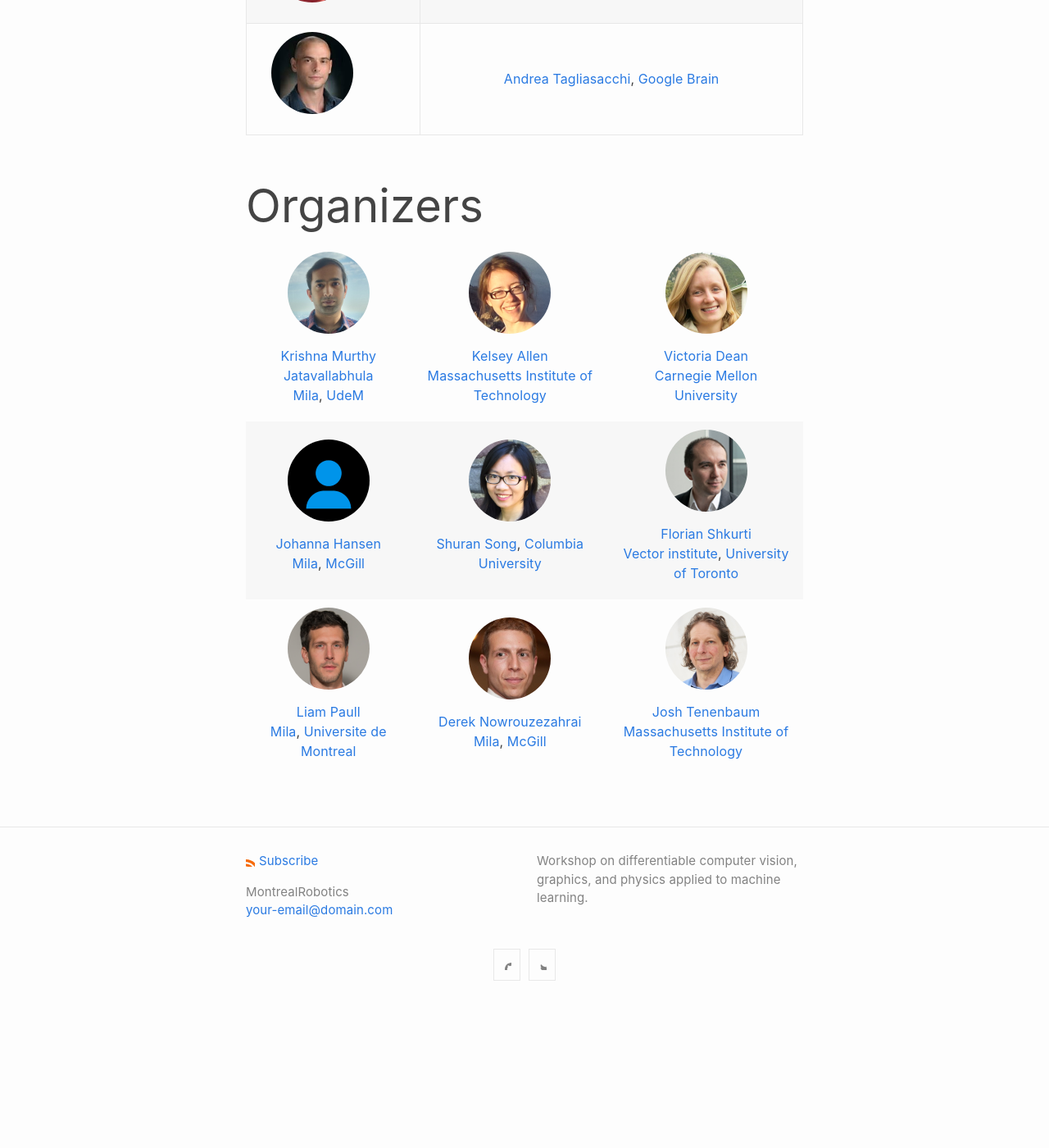
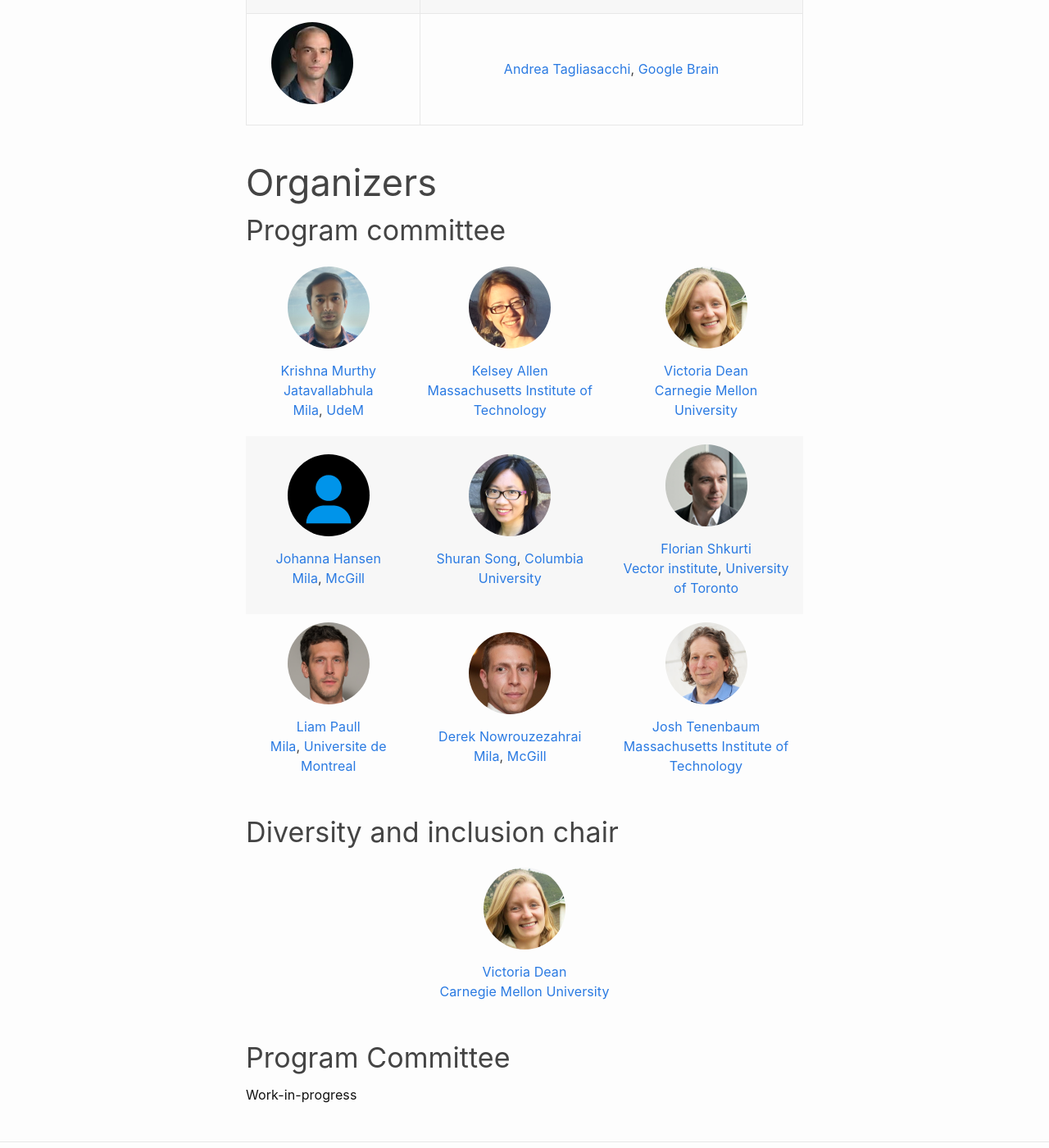
Before and after one commit to montrealrobotics/diffcvgp, a Jekyll site: the page built from index.md, in a window 1280 px wide and 1400 px high, scrolled down 1980 px. Shown: the whole window at 82% size. Built offline with Jekyll 4.4.1, drawn with Linux system fonts in a browser that asks for light colours; before the commit the page ends 3211 px from its top, so only the background shows below that.

Commit message:
Add diversity and inclusion chair
Signed-off-by: Krishna Murthy <krrish94@gmail.com>

```diff
--- a/index.md
+++ b/index.md
@@ -31,7 +31,7 @@ The primary focus areas of this workshop are the following:
 5. **Applications and limitations of differentiable methods**. Differentiable physics allows for more efficient model predictive control and system identification. Differentiable graphics and rendering might allow for more accurate novel viewpoint synthesis. However, there are also limitations. Gradients are not always useful, for example, in contact-rich or long-horizon manipulation tasks. Furthermore, differentiable methods are often applicable only where precise process models are available. How can differentiable methods be combined with non gradient-based optimization (or other techniques) to circumvent these issues?
 
 
-# Confirmed speakers
+## Confirmed speakers
 
 <table>
 
@@ -87,7 +87,9 @@ The primary focus areas of this workshop are the following:
 </table>
 
 
-# Organizers
+## Organizers
+
+### Program committee
 
 <table style="border-collapse: collapse; border: none;">
 
@@ -235,6 +237,35 @@ The primary focus areas of this workshop are the following:
 </table>
 
 
+### Diversity and inclusion chair
+
+
+<table style="border-collapse: collapse; border: none;">
+    <tr style="border: none;">
+        <td style="border: none;">
+        <div class="col-xs-15">
+            <a href="https://vdean.github.io/" target="_blank">
+              <p align="center">
+              <img class="people-pic" src="assets/img/victoria.jpg">
+              </p>
+            </a>
+            <div class="people-name text-center">
+              <a href="https://vdean.github.io/" target="_blank">Victoria Dean</a><br>
+              <a href="https://www.cmu.edu/" target="_blank">Carnegie Mellon University</a>
+            </div>
+        </div>
+        </td>
+    </tr>
+</table>
+
+
+### Program Committee
+
+Work-in-progress
+
+<!-- [Miles Macklin](http://blog.mmacklin.com/): [University of Copenhagen](https://www.ku.dk/english/), [NVIDIA](https://www.nvidia.com/en-us/) -->
+
+
 <!-- Old format
 
 <div class="row">
```
